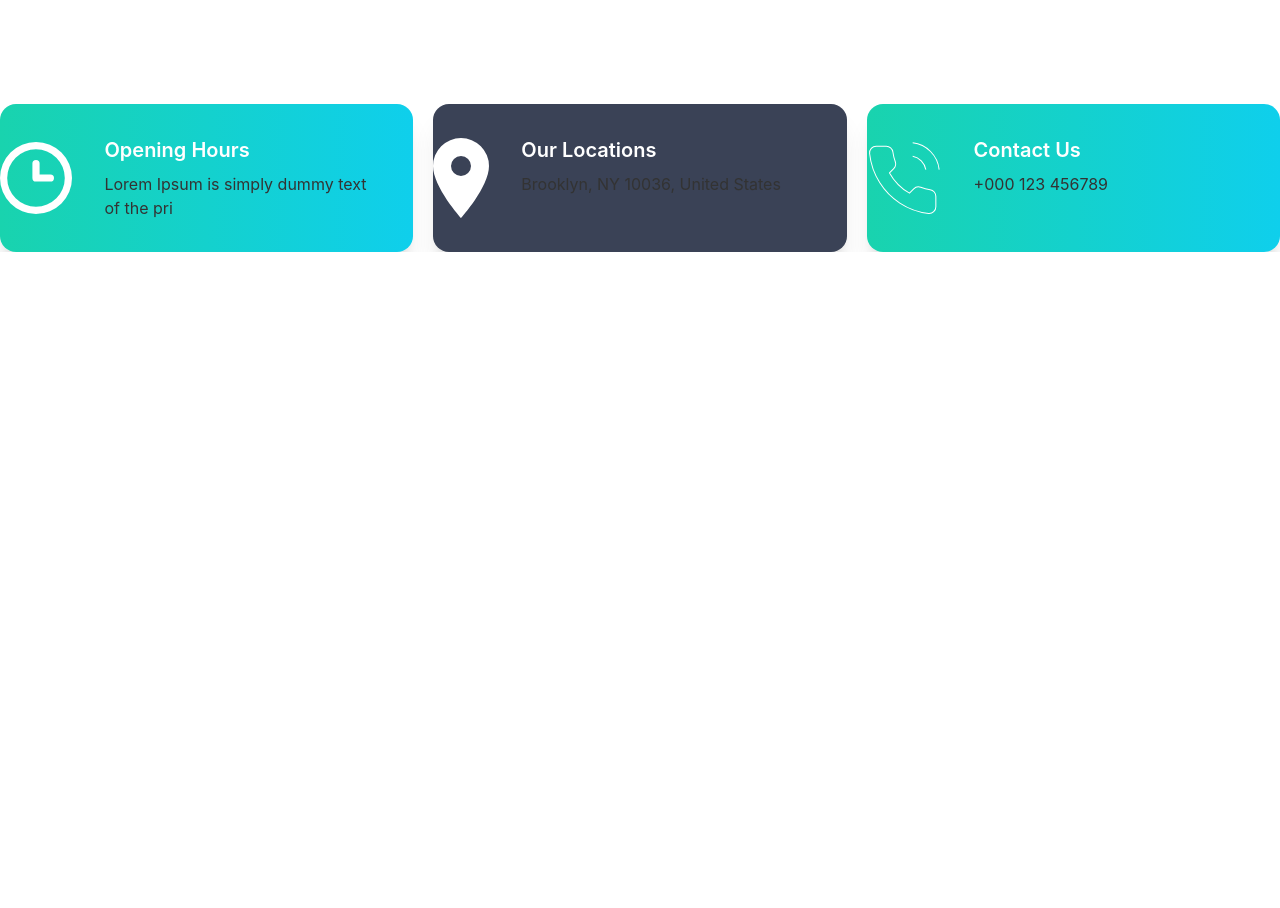
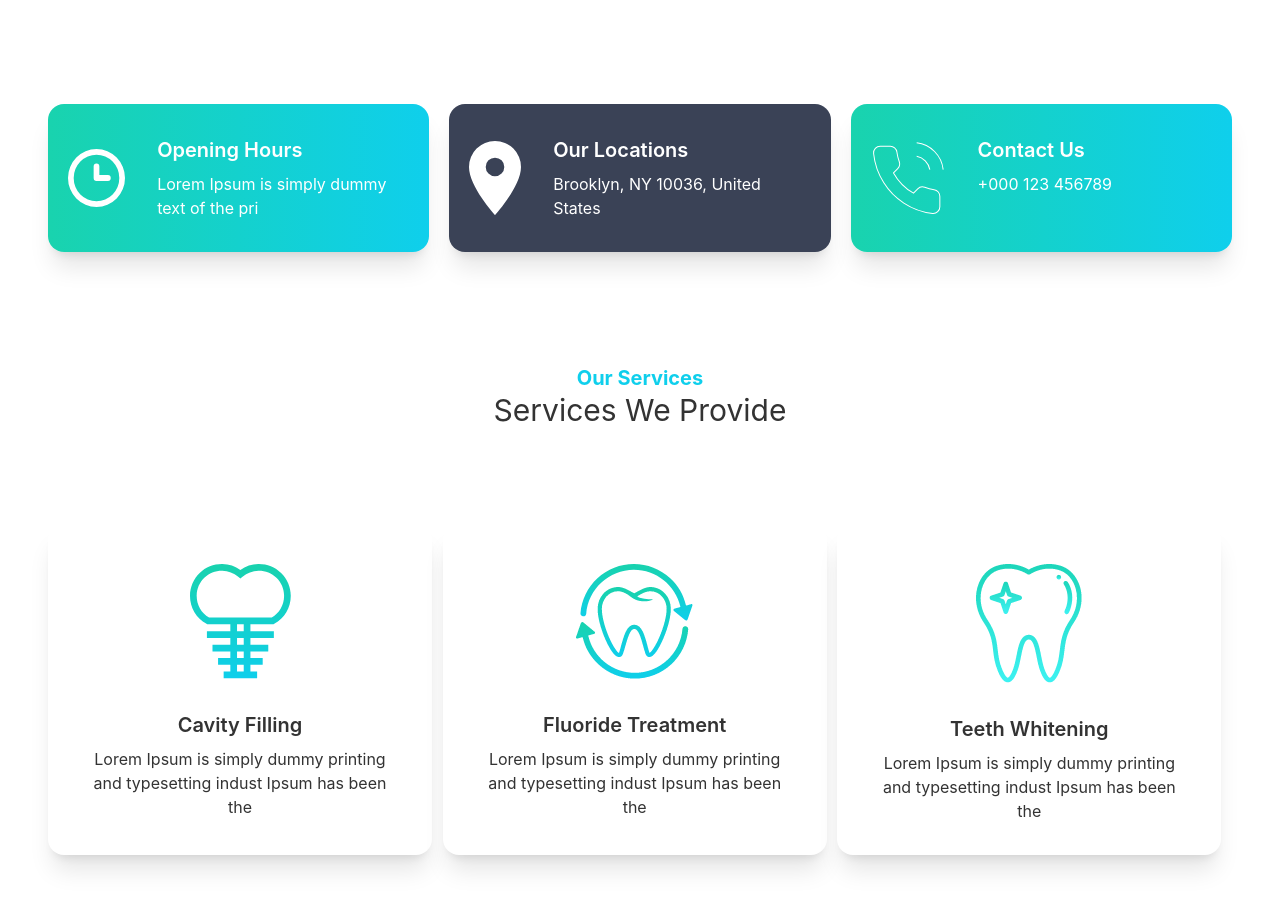
Before and after one commit to mdmehedihasan212/doctors-portal-client, a React (Create React App) app: page / in a window 1280 px wide. Shown: the part 760-1668 px from the top of the page. Before the commit the page ends 1012 px from the top, so only its background shows below. Built offline with nearby package versions, Linux system fonts and the light colour scheme.

Commit message:
add services section

```diff
--- a/src/Pages/Home/Banner.js
+++ b/src/Pages/Home/Banner.js
@@ -3,9 +3,9 @@ import chair from '../../assets/images/chair.png';
 
 const Banner = () => {
     return (
-        <div class="hero min-h-screen px-12">
+        <div class="hero min-h-screen">
             <div class="hero-content flex-col lg:flex-row-reverse">
-                <img src={chair} alt="img" style={{ width: '594px' }} />
+                <img src={chair} alt='img' className="max-w-sm lg:max-w-lg rounded-lg shadow-2xl" />
                 <div>
                     <h1 class="text-5xl font-bold">Your New Smile Starts Here</h1>
                     <p class="py-6">Lorem Ipsum is simply dummy text of the printing and typesetting industry. Lorem Ipsum has been the industry's standard dummy text ever since.</p>
--- a/src/Pages/Home/Home.js
+++ b/src/Pages/Home/Home.js
@@ -1,12 +1,14 @@
 import React from 'react';
 import Banner from './Banner';
 import Info from './Info';
+import OurServices from './OurServices';
 
 const Home = () => {
     return (
-        <div>
+        <div className='px-12'>
             <Banner></Banner>
             <Info></Info>
+            <OurServices></OurServices>
         </div>
     );
 };
--- a/src/Pages/Home/InfoCard.js
+++ b/src/Pages/Home/InfoCard.js
@@ -4,11 +4,11 @@ const InfoCard = ({ img, cardTitle, bgColor, cardDetails }) => {
     return (
         <div class={`card lg:card-side shadow-xl ${bgColor}`}>
             <figure>
-                <img src={img} alt="icon" />
+                <img className='pl-5' src={img} alt="icon" />
             </figure>
             <div class="card-body">
                 <h2 class="card-title text-white">{cardTitle}</h2>
-                <p>{cardDetails}</p>
+                <p className='text-white'>{cardDetails}</p>
             </div>
         </div>
     );
--- /dev/null
+++ b/src/Pages/Home/OurServices.js
@@ -0,0 +1,48 @@
+import React from 'react';
+import cavity from '../../assets/images/cavity.png';
+import fluoride from '../../assets/images/fluoride.png';
+import whitening from '../../assets/images/whitening.png';
+import Service from './Service';
+
+const OurServices = () => {
+    const services = [
+        {
+            _id: 1,
+            img: cavity,
+            name: 'Cavity Filling',
+            description: 'Lorem Ipsum is simply dummy printing and typesetting indust Ipsum has been the'
+        },
+        {
+            _id: 2,
+            img: fluoride,
+            name: 'Fluoride Treatment',
+            description: 'Lorem Ipsum is simply dummy printing and typesetting indust Ipsum has been the'
+        },
+        {
+            _id: 3,
+            img: whitening,
+            name: 'Teeth Whitening',
+            description: 'Lorem Ipsum is simply dummy printing and typesetting indust Ipsum has been the'
+        }
+    ];
+
+    return (
+        <section className='my-28'>
+            <div className='text-center'>
+                <h4 className='text-primary font-bold text-xl'>Our Services</h4>
+                <h5 className='text-3xl'>Services We Provide</h5>
+            </div>
+            <div className='grid grid-cols-1 md:grid-cols-2 lg:grid-cols-3 mt-24'>
+                {
+                    services.map(service => <Service
+                        key={service._id}
+                        service={service}
+                    ></Service>)
+                }
+            </div>
+            <div></div>
+        </section>
+    );
+};
+
+export default OurServices;
--- /dev/null
+++ b/src/Pages/Home/Service.js
@@ -0,0 +1,19 @@
+import React from 'react';
+
+const Service = ({ service }) => {
+    const { img, name, description } = service;
+
+    return (
+        <div class="card w-96 bg-base-100 shadow-xl">
+            <figure class="px-10 pt-10">
+                <img src={img} alt="Shoes" class="rounded-xl" />
+            </figure>
+            <div class="card-body items-center text-center">
+                <h2 class="card-title">{name}</h2>
+                <p>{description}</p>
+            </div>
+        </div>
+    );
+};
+
+export default Service;
```
